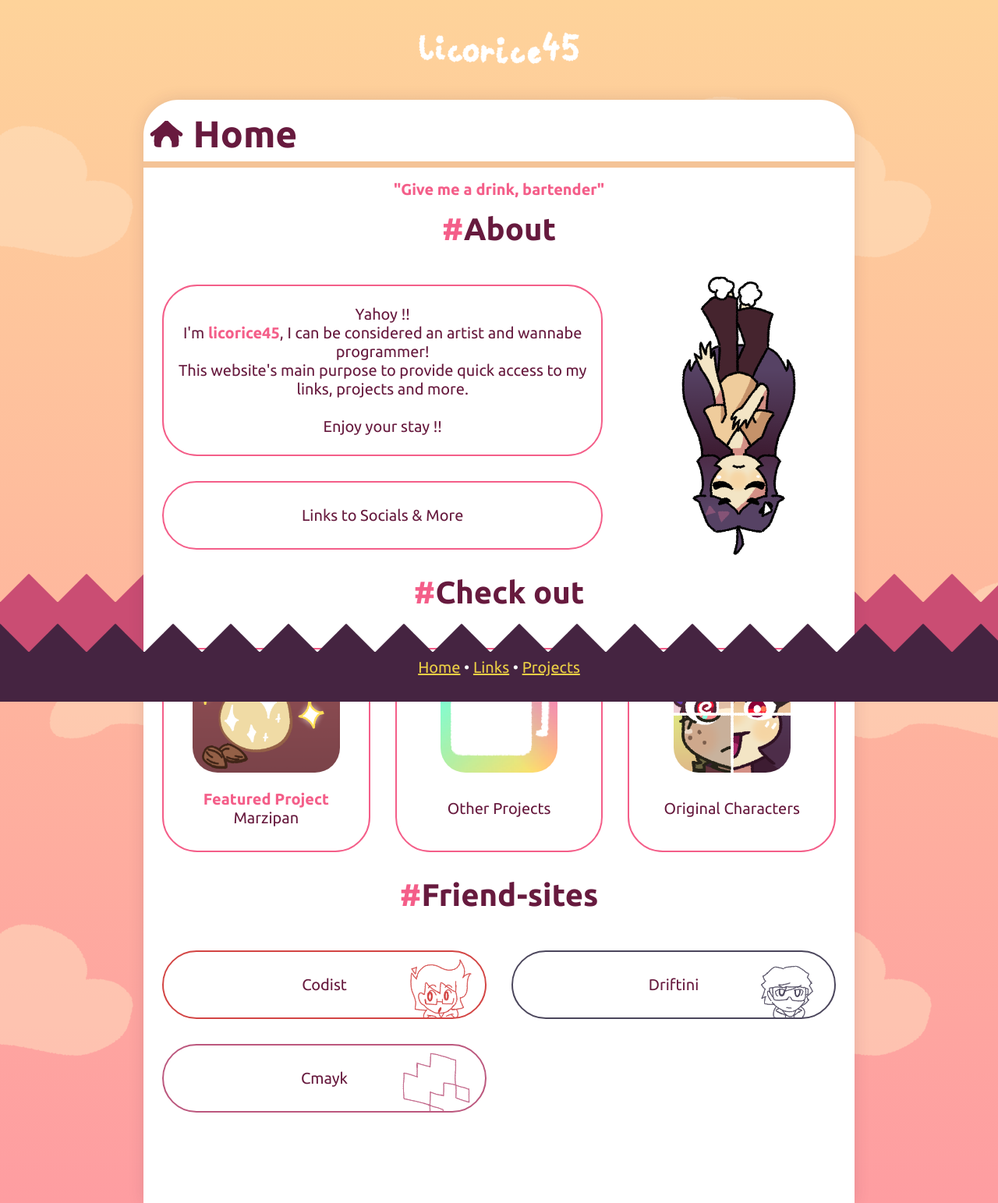
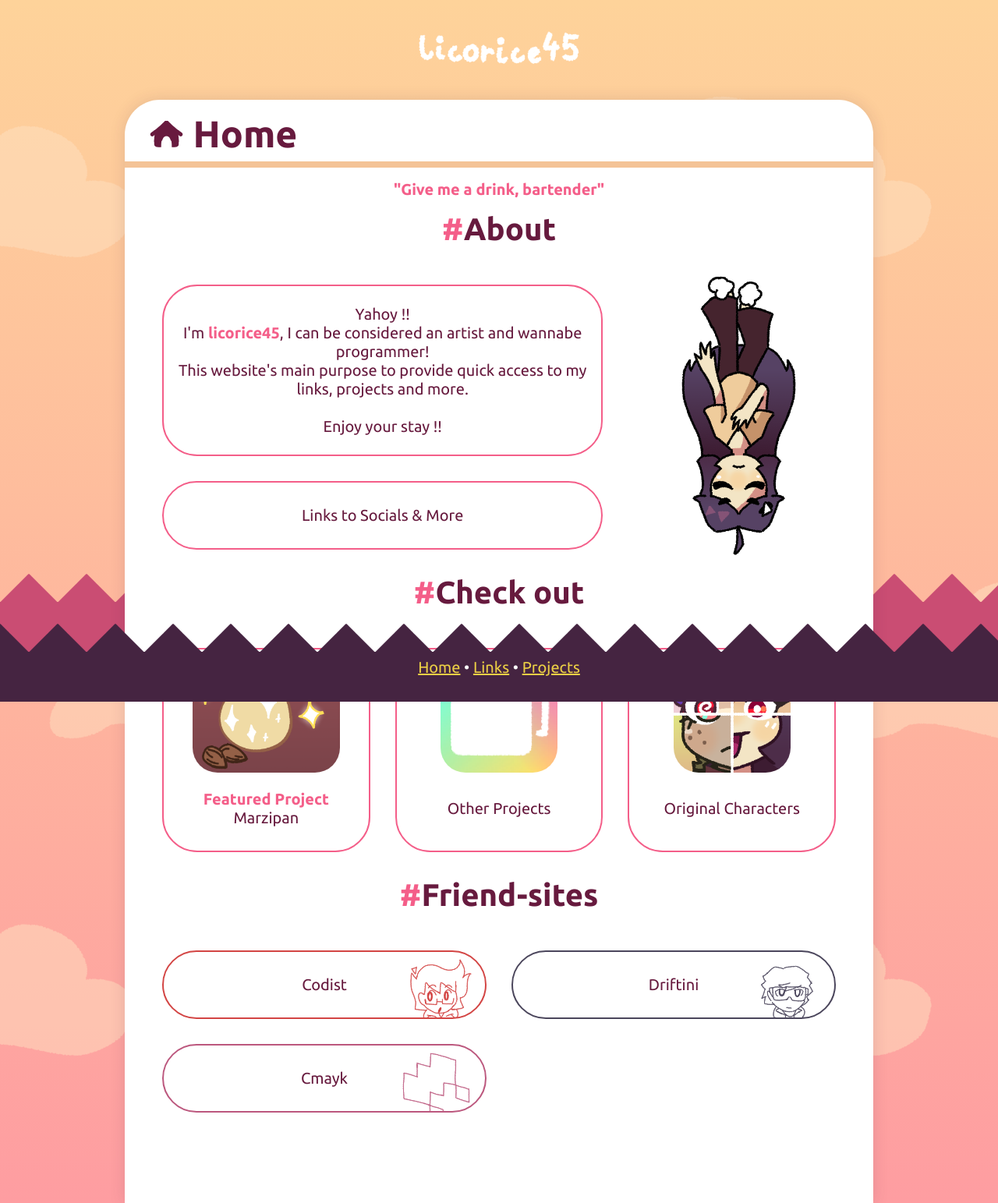
Before and after one commit to licorice45/licorice45.github.io, a Jekyll site: the page built from index.md, in a window 1280 px wide. Shown: the whole page at 78% size. Built offline with Jekyll 4.4.1, drawn with Linux system fonts in a browser that asks for light colours.

Commit message:
hopefully the last small fix

```diff
--- a/assets/style.css
+++ b/assets/style.css
@@ -22,11 +22,11 @@ body {
 }
 
 div.body {
-	width: calc(100vw - 32px);
+	width: calc(100vw - 128px);
 	max-width: 896px;
 	min-height: calc(100vh - 244px);
 	margin: 0 auto;
-	padding: 16px 8px 100px;
+	padding: 16px 32px 100px;
 	background-color: WHITE;
 	border-radius: 45px 45px 0 0;
 	box-shadow: 0px 0px 20px #45244122;
@@ -106,11 +106,11 @@ h1.header-separator:before {
 	content: "";
 	background: #F4C396;
 	height: 8px;
-	width: calc(100% + 16px);
+	width: calc(100% + 64px);
 	position: absolute;
 	left: 0;
 	bottom: 0;
-	margin: 0 -8px -16px;
+	margin: 0 -32px -16px;
 }
 
 /*.header-separator{
@@ -312,6 +312,16 @@ div.gallery {
 	}
 
 	p {
-		font-size: 1em;
+		font-size: 1.1em;
+	}
+
+	div.body {
+		width: calc(100vw - 32px);
+		padding: 16px 8px 100px;
+	}
+
+	h1.header-separator:before {
+		width: calc(100% + 16px);
+		margin: 0 -8px -16px;
 	}
 }
```
